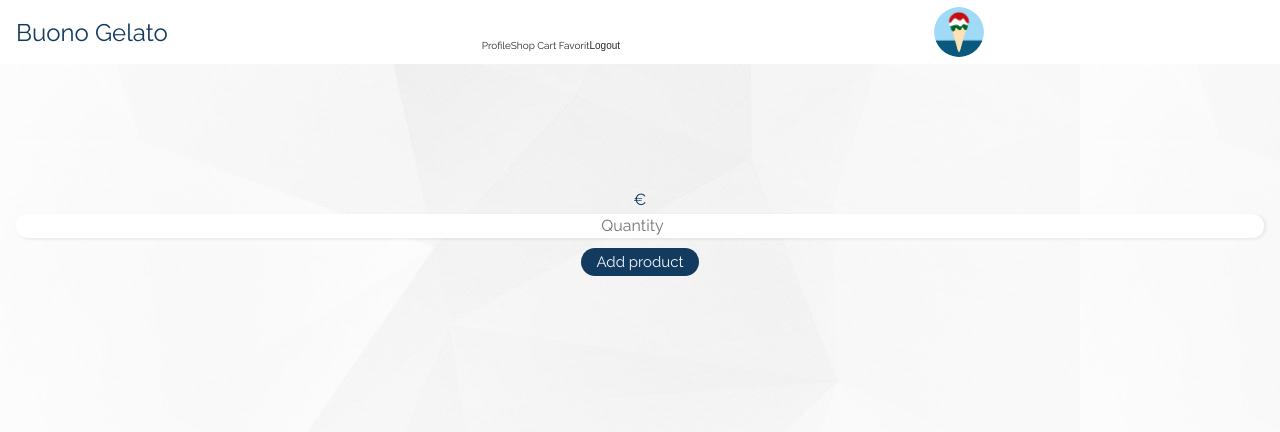
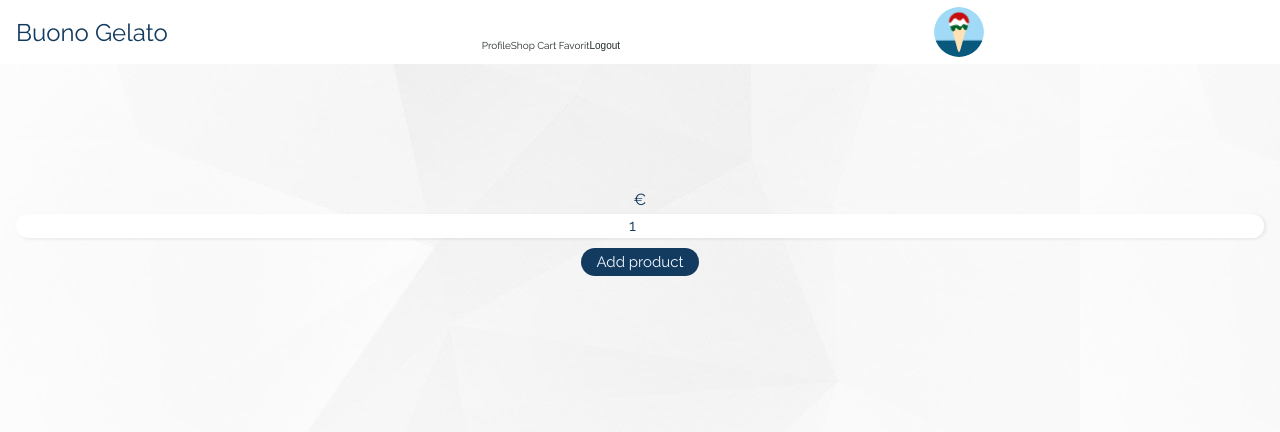
Before and after one commit to renatoacc/buono-gelato-client, a React (Create React App) app: page /product/1 in a window 1280 px wide. Shown: the top 432 px of the page. Built offline with nearby package versions, Linux system fonts and the light colour scheme; no server answers; some icons are missing.

Commit message:
favorit filter

```diff
--- a/src/App.css
+++ b/src/App.css
@@ -13,7 +13,7 @@
   --first-color-alt:hsl(var(--hue), var(--sat), 36%);
   --title-color:hsl(var(--hue), 12%, 15%);
   --text-color:hsl(var(--hue), 8%, 35%);
-  --body-color:hsl(var(--hue), 100%, 99%);
+  --body-color:hsl(var(--hue), 80%, 99%);
   --container-color:#fff;
 
   /* fonts and typography */
@@ -50,7 +50,7 @@ body{
   margin: var(--header-height) 0 0 0;
   font-family: var(--body-font);
   font-size: var(--normal-font-size);
-  background-color: var(--body-color);
+  background-color: rgba(251, 251, 251, 0.959);
   color: var(--text-color);
 }
 button{
--- a/src/components/clients/Cart.js
+++ b/src/components/clients/Cart.js
@@ -33,13 +33,14 @@ export default function Cart() {
 
   const handleCreateOrder = (event) => {
     try {
+      if (shoppingCart.cart.length > 0) {
         async function postCreateOrder() {
           await axios.post(API_BASE_URL + "/order", shoppingCart);
           await axios.put(API_BASE_URL + "/deleteCart/" + user._id);
           navigate("/profile");
-        console.log("order success!");
         }
         postCreateOrder();
+      }
     } catch (error) {
       console.error(error);
     }
@@ -50,13 +51,16 @@ export default function Cart() {
       async function deleteElementCart() {
         await axios.put(API_BASE_URL + "/cartDeleteElement/", index);
         getCart();
-        console.log("Delete success!");
       }
       deleteElementCart();
     } catch (error) {
       console.error("Error delete the product!", error);
     }
   };
+
+  if (shoppingCart === null) {
+    return <box-icon name="loader-alt"></box-icon>;
+  }
 
   return (
     <div>
@@ -69,8 +73,7 @@ export default function Cart() {
           <th>Total</th>
           <th></th>
         </tr>
-        {shoppingCart &&
-          shoppingCart.cart.map((elem, index) => (
+        {shoppingCart.cart.map((elem, index) => (
           <tr key={elem._id}>
             <td>{elem.quantity}</td>
             <td>{elem.name}</td>
--- a/src/components/clients/Product.js
+++ b/src/components/clients/Product.js
@@ -8,7 +8,7 @@ export default function Product() {
   const params = useParams();
   const [dataUser, setDataUser] = useState({});
   const [oneProduct, setOneProduct] = useState({});
-  const [quantity, setQuantity] = useState({ quantity: "" });
+  const [quantity, setQuantity] = useState({ quantity: "1" });
   const navigate = useNavigate();
   const { user, addUserToContext } = useContext(AuthContext); // logout , removeUserFromContext
 
--- a/src/components/clients/Profile.js
+++ b/src/components/clients/Profile.js
@@ -39,7 +39,7 @@ export default function Profile() {
   }, []);
 
   if (userInfo === null) {
-    return <p>Loading</p>;
+    return <box-icon name="loader-alt"></box-icon>;
   }
 
   return (
--- a/src/components/clients/Shop.js
+++ b/src/components/clients/Shop.js
@@ -61,7 +61,7 @@ export default function Shop() {
   }, [filter]);
 
   if (products === null) {
-    return <p>Loading</p>;
+    return <box-icon name="loader-alt"></box-icon>;
   }
 
   return (
```
Lines whose indentation alone changed are shown as unchanged.
